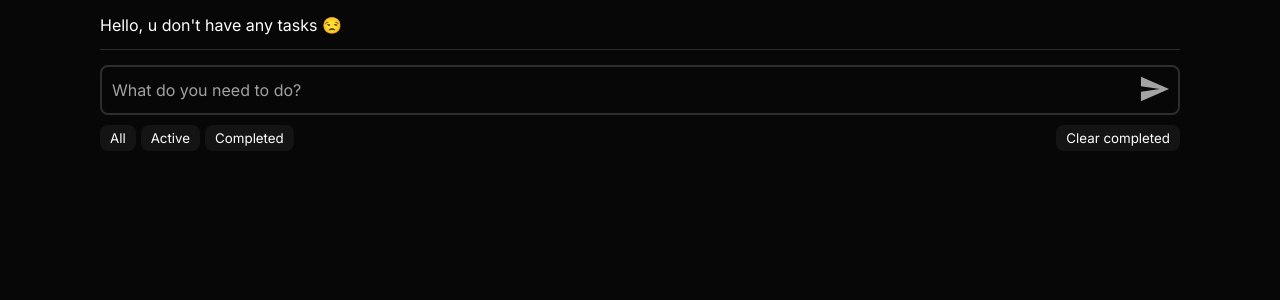
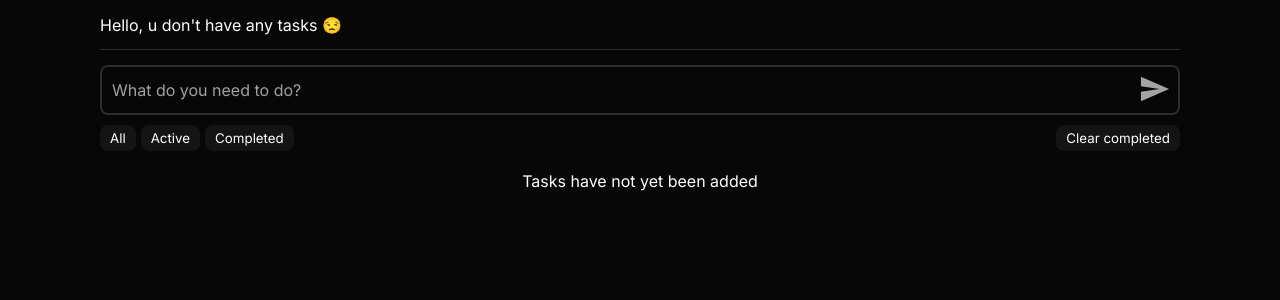
Before and after one commit to Hartaithan/gds-test, a Vue app: page /#/ in a window 1280 px wide. Shown: the top 300 px of the page. Built offline with nearby package versions, Linux system fonts and the light colour scheme.

Commit message:
add empty todos message

```diff
--- a/src/views/ListView.vue
+++ b/src/views/ListView.vue
@@ -1,7 +1,8 @@
 <template>
-  <div class="list-view">
+  <div class="list-view" v-if="todos.length > 0">
     <ListItem v-for="todo in todos" :key="todo.id" :todo="todo" />
   </div>
+  <p class="list-view__empty" v-else>Tasks have not yet been added</p>
 </template>
 
 <script setup lang="ts">
@@ -14,4 +15,11 @@ const todos = computed(() => store.state.todos)
 </script>
 
 <style scoped lang="scss">
+.list-view {
+  &__empty {
+    width: 100%;
+    text-align: center;
+    margin-top: 20px;
+  }
+}
 </style>
```
